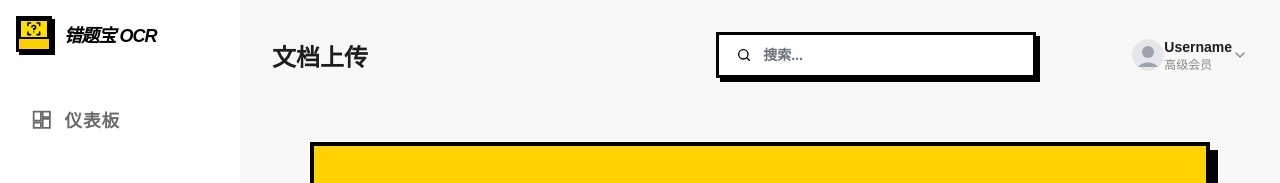
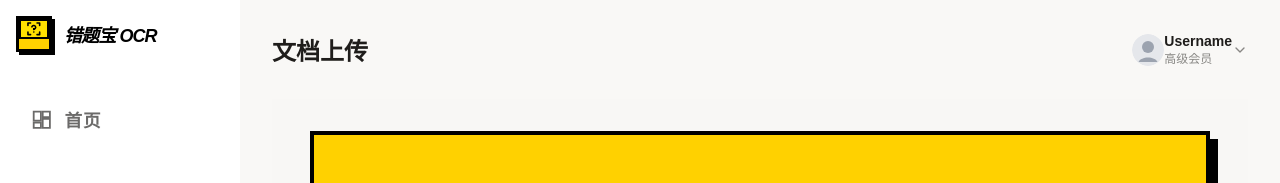
Before and after one commit to sunxianfeng/myApp, a Next.js app in the folder frontend-nextjs/: page /app/upload in a window 1280 px wide. Shown: the top 183 px of the page. Built offline with nearby package versions, Linux system fonts and the light colour scheme; no server answers.

Commit message:
feat: Update page titles and enhance search bar visibility logic in layout

```diff
--- a/frontend-nextjs/src/components/common/Layout.tsx
+++ b/frontend-nextjs/src/components/common/Layout.tsx
@@ -78,12 +78,17 @@ const Layout: React.FC<LayoutProps> = ({ children }) => {
 
   // Get page title based on current pathname
   const getPageTitle = (): string => {
-    if (pathname === '/app') return '仪表板'
+    if (pathname === '/app') return '首页'
     if (pathname.startsWith('/app/questions')) return '题目管理'
     if (pathname.startsWith('/app/collections')) return '题目管理' // Collections are part of questions
     if (pathname.startsWith('/app/upload')) return '文档上传'
     if (pathname.startsWith('/app/settings')) return '设置'
-    return '仪表板' // fallback
+    return '首页' // fallback
+  }
+
+  // Check if search bar should be displayed
+  const shouldShowSearchBar = (): boolean => {
+    return pathname === '/app' || pathname.startsWith('/app/questions') || pathname.startsWith('/app/collections')
   }
 
   // Prevent hydration mismatch by not rendering active states until mounted
@@ -116,13 +121,13 @@ const Layout: React.FC<LayoutProps> = ({ children }) => {
 
           {/* Navigation */}
           <nav className="flex flex-col space-y-2">
-            {/* 仪表板 */}
+            {/* 首页 */}
             <Link
               href="/app"
               className={getNavItemClassName('/app')}
             >
               <Icon name="dashboard" className="w-4 h-4 mr-3" />
-              仪表板
+              首页
             </Link>
 
             {/* 题目管理 */}
@@ -168,7 +173,8 @@ const Layout: React.FC<LayoutProps> = ({ children }) => {
             )}
           </div>
           <div className="flex items-center gap-20">
-            {/* Search Bar */}
+            {/* Search Bar - Only show on dashboard and questions pages */}
+            {shouldShowSearchBar() && (
               <div className="relative w-80">
                 <Icon name="search" className="absolute left-5 top-1/2 transform -translate-y-1/2 w-4 h-4 text-gray-400 pointer-events-none" />
                 <input
@@ -177,6 +183,7 @@ const Layout: React.FC<LayoutProps> = ({ children }) => {
                   className="w-full pl-11 pr-4 py-3 border border-gray-300 rounded-lg bg-white outline-none focus:border-gray-400 transition-colors"
                 />
               </div>
+            )}
 
             {/* User Profile */}
             <div className="flex items-center gap-3">
```
Lines whose indentation alone changed are shown as unchanged.
